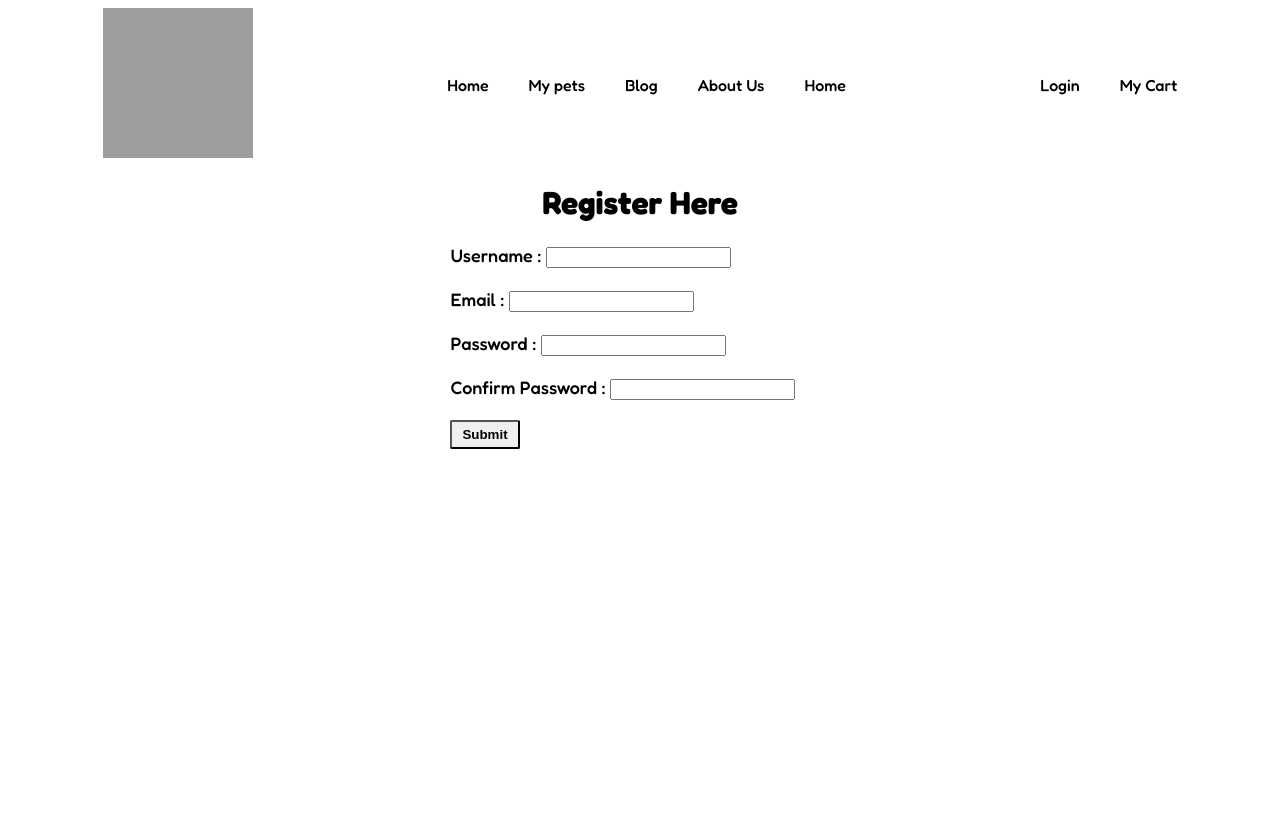
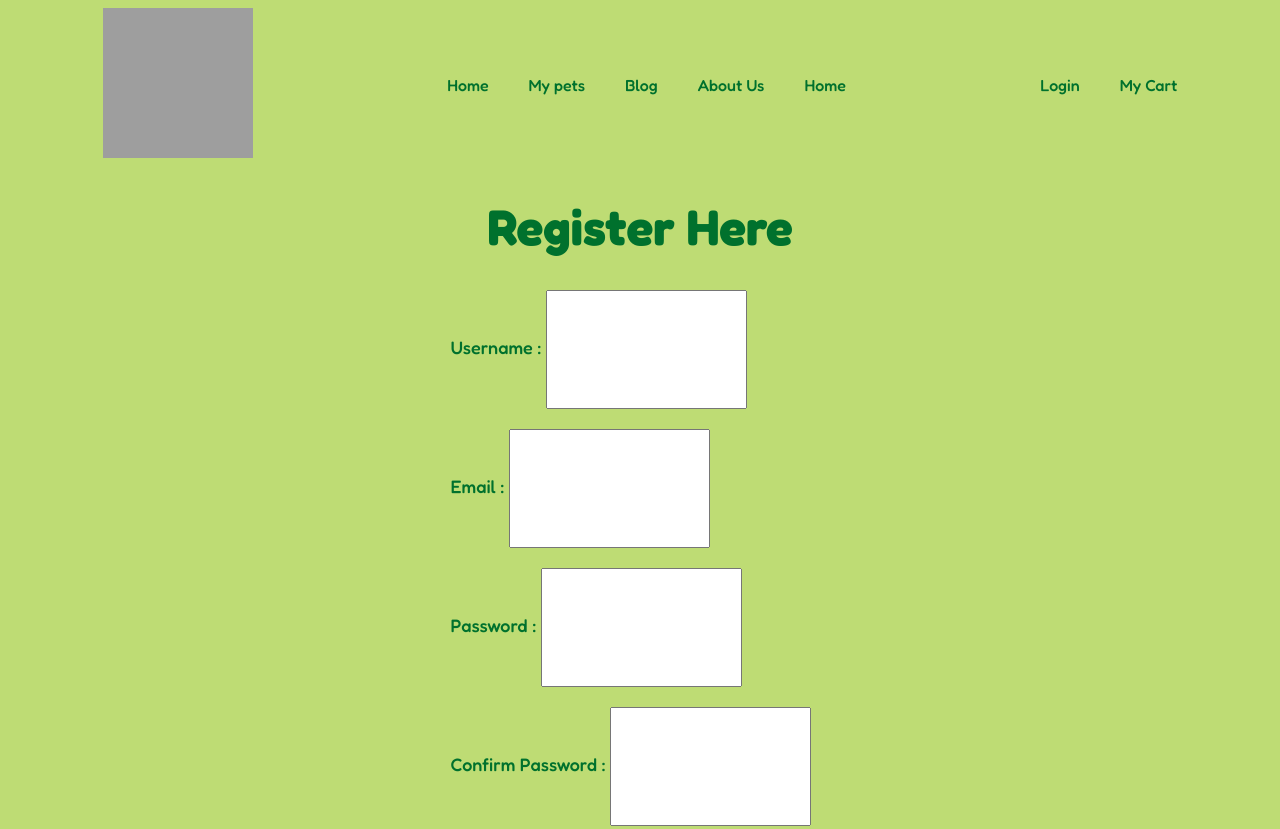
Before and after one commit to Mehedi-m/furfriendz-website, a plain HTML site: page index.html in a window 1280 px wide. Shown: the top 829 px of the page. Before the commit the page ends 800 px from the top, so only its background shows below. Drawn offline with Linux system fonts and the light colour scheme; grey boxes are pictures that could not be loaded.

Commit message:
edited form

```diff
--- a/index.html
+++ b/index.html
@@ -40,27 +40,27 @@
             <div class="formDiv">
            <label for="">Username</label>
            <span>:</span>
-           <input type="text">
+           <input class="formInput" type="text">
         </div>
             <div class="formDiv">
            <label for="">Email</label>
            <span>:</span>
 
-           <input type="email">
+           <input class="formInput" type="email">
         </div>
             <div class="formDiv">
            <label for="">Password</label>
            <span>:</span>
-           <input type="password">
+           <input class="formInput" type="password">
         </div>
             <div class="formDiv">
            <label for="">Confirm Password</label>
            <span>:</span>
-           <input type="password">
+           <input class="formInput" type="password">
         </div>
             <div>
 
-           <input class="formBTN" type="submit">
+           <input class="formInput" class="formBTN" type="submit">
         </div>
 
 
--- a/style.css
+++ b/style.css
@@ -1,5 +1,7 @@
 body{
     font-family: 'Fredoka';
+    background-color: #BEDC74;
+    color: #00712D;
 }
 
 .fredoka {
@@ -38,6 +40,7 @@ body{
 }
 .formH1{
     text-align: center;
+    font-size: 50px;
 }
 
 .formDiv{
@@ -53,3 +56,7 @@ body{
     font-weight: 600;
     border-radius: 2px;
 }
+
+.formInput{
+    padding: 50px 10px;
+}
```
